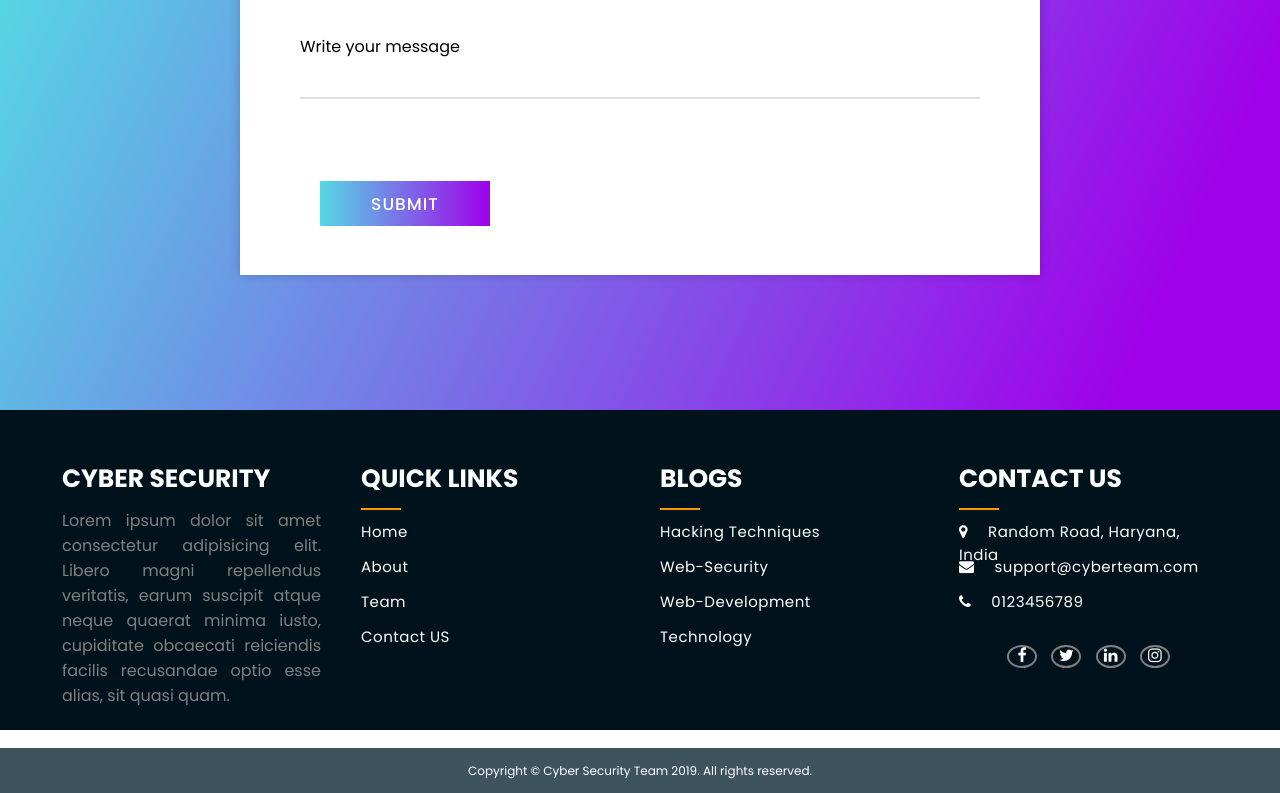
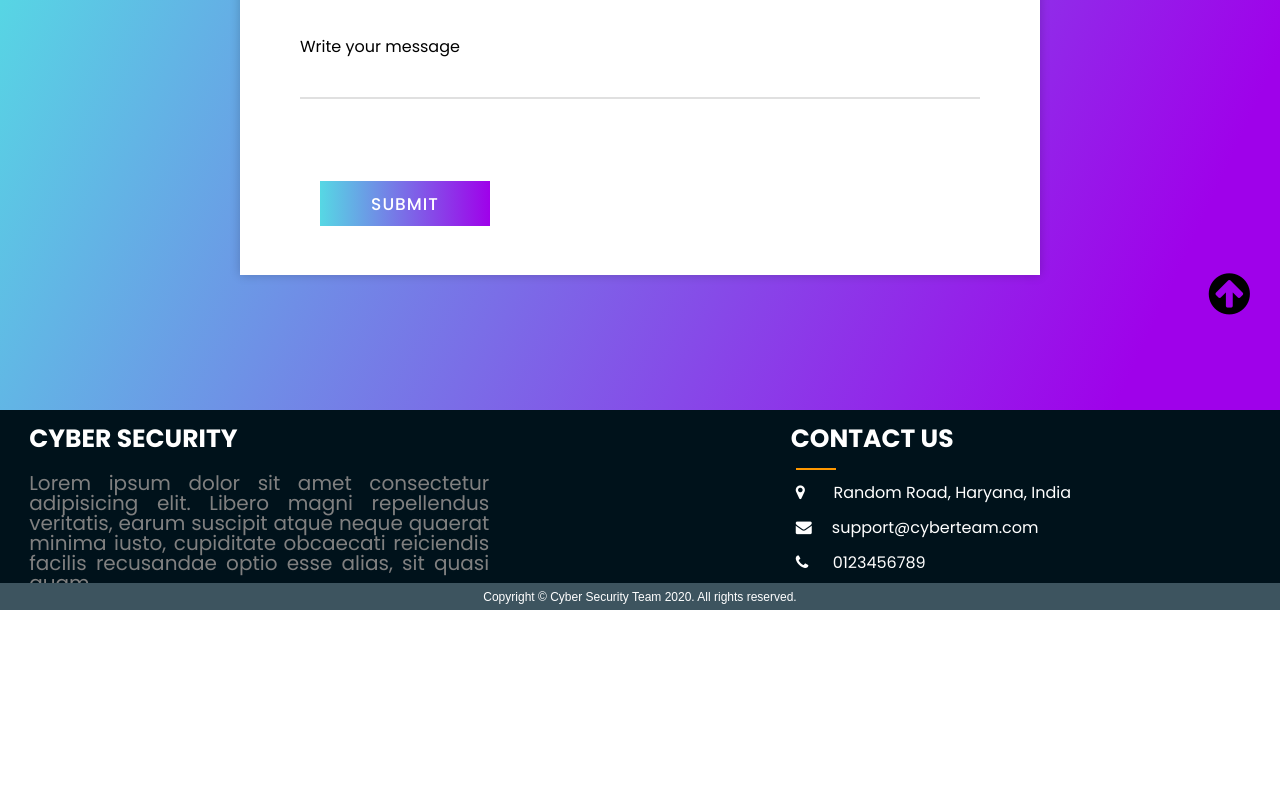
Before and after one commit to Rahul-Dhaka/Webo, a plain HTML site: page Contact.html in a window 1280 px wide. Shown: the part 452-1245 px from the top of the page. After the commit the page ends 1062 px from the top, so only its background shows below. Drawn offline with Linux system fonts and the light colour scheme.

Commit message:
footer redesigned

```diff
--- a/CSS/footer3.css
+++ b/CSS/footer3.css
@@ -2,6 +2,14 @@
   margin: 0;
   padding: 0;
   box-sizing: border-box;
+}
+
+.outer-footer {
+  display: block;
+  position: relative;
+  bottom: 0;
+  width: 100vw;
+  height: 200px;
 }
 
 footer {
@@ -40,19 +48,20 @@ footer .container1 .section1 {
   font-family: sans-serif;
 }
 
-.container1 .section1 h1 {
+footer .container1 .section1 h1 {
   padding: 10px 10px;
   font-size: 25px;
   color: #fff;
   text-transform: uppercase;
 }
 
-.container1 .section1 p {
+footer .container1 .section1 p {
   color: grey;
   padding: 0px 10px;
   font-size: 20px;
   text-align: justify;
   line-height: 20px;
+  margin-top: 5px;
 }
 
 footer .container1 .section2 {
@@ -62,7 +71,7 @@ footer .container1 .section2 {
   font-family: sans-serif;
 }
 
-.container1 .section2 h1 {
+footer .container1 .section2 h1 {
   margin-left: 0px;
   padding: 10px 10px;
   font-size: 25px;
@@ -70,14 +79,26 @@ footer .container1 .section2 {
   text-transform: uppercase;
 }
 
-.container1 .section2 ul {
-  margin-left: 20px;
+footer .section1 .border,
+footer .section2 .border {
+  margin-left: 15px;
+  height: 2px;
+  width: 40px;
+  background: #ff9800;
+}
+
+footer .container1 .section2 ul {
+  margin-left: 5px;
   color: #fff;
   padding: 0px 10px;
   list-style: none;
 }
 
-.container1 .section2 ul li {
+#icon {
+  margin-right: 20px;
+}
+
+footer .container1 .section2 ul li {
   margin: 10px 0px;
   height: 25px;
 }
@@ -85,12 +106,13 @@ footer .container1 .section2 {
 footer .container2 {
   display: flex;
   width: 100%;
-  height: 15%;
+  height: 1rem;
   /* background-color: mediumseagreen; */
   bottom: 0;
   position: absolute;
   justify-content: center;
   align-items: center;
+  text-align: center;
   font-family: sans-serif;
   padding: 13.5px;
   background: #3d545f;
@@ -99,11 +121,23 @@ footer .container2 {
 }
 
 @media screen and (max-width: 1070px) {
+  .outer-footer {
+    height: 500px;
+  }
+
   footer {
-    height: 700px;
+    height: 500px;
   }
   footer .container1 {
     flex-direction: column;
     justify-content: space-around;
+    align-items: center;
+    height: 470px;
+  }
+  footer .container1 .section1,
+  footer .container1 .section2 {
+    display: flex;
+    width: 95%;
+    height: 14rem;
   }
 }
--- a/CSS/homepage.css
+++ b/CSS/homepage.css
@@ -89,3 +89,9 @@ button:hover:after {
   opacity: 1;
   transition: 0.7s;
 }
+
+@media (max-width: 600px) {
+  .content {
+    height: 600px;
+  }
+}
--- a/Contact.html
+++ b/Contact.html
@@ -18,7 +18,7 @@
       rel="stylesheet"
       href="https://fonts.googleapis.com/icon?family=Material+Icons"
     />
-    <link rel="stylesheet" href="./CSS/footer2.css" />
+    <link rel="stylesheet" href="./CSS/footer3.css" />
     <script src="./javascript/navbar.js" defer></script>
     <title>Contact Us</title>
   </head>
@@ -121,10 +121,12 @@
 
     <!--------------   Footer    ---------------->
 
-    <div class="footer">
-      <div class="inner-footer">
-        <div class="footer-items">
+    <div class="outer-footer">
+      <footer>
+        <div class="container1">
+          <div class="section1">
             <h1>Cyber Security</h1>
+            <div class="border"></div>
             <p>
               Lorem ipsum dolor sit amet consectetur adipisicing elit. Libero
               magni repellendus veritatis, earum suscipit atque neque quaerat
@@ -132,70 +134,31 @@
               optio esse alias, sit quasi quam.
             </p>
           </div>
-
-        <div class="footer-items">
-          <h1>Quick Links</h1>
-          <div class="border"></div>
-          <ul>
-            <a href="">
-              <li>Home</li>
-            </a>
-            <a href="">
-              <li>About</li>
-            </a>
-            <a href="">
-              <li>Team</li>
-            </a>
-            <a href="">
-              <li>Contact US</li>
-            </a>
-          </ul>
-        </div>
-
-        <div class="footer-items">
-          <h1>Blogs</h1>
-          <div class="border"></div>
-          <ul>
-            <a href="">
-              <li>Hacking Techniques</li>
-            </a>
-            <a href="">
-              <li>Web-Security</li>
-            </a>
-            <a href="">
-              <li>Web-Development</li>
-            </a>
-            <a href="">
-              <li>Technology</li>
-            </a>
-          </ul>
-        </div>
-
-        <div class="footer-items">
+          <div class="section2">
             <h1>Contact Us</h1>
             <div class="border"></div>
             <ul>
               <li>
-              <i class="fa fa-map-marker" aria-hidden="true"></i>Random Road,
-              Haryana, India
+                <i id="icon" class="fa fa-map-marker" aria-hidden="true"></i>
+                &nbspRandom Road, Haryana, India
               </li>
               <li>
-              <i class="fa fa-envelope" aria-hidden="true"></i
-              >support@cyberteam.com
+                <i id="icon" class="fa fa-envelope" aria-hidden="true"></i>support@cyberteam.com
               </li>
-            <li><i class="fa fa-phone" aria-hidden="true"></i>0123456789</li>
+              <li>
+                <i id="icon" class="fa fa-phone" aria-hidden="true"></i>
+                0123456789
+              </li>
             </ul>
-          <div class="social-media">
-            <a href=""><i class="fa fa-facebook" aria-hidden="true"></i></a>
-            <a href=""><i class="fa fa-twitter" aria-hidden="true"></i></a>
-            <a href=""><i class="fa fa-linkedin" aria-hidden="true"></i></a>
-            <a href=""><i class="fa fa-instagram" aria-hidden="true"></i></a>
+            <div class="move-up" style="position: fixed; bottom: 30px; right: 30px; z-index: 10;">
+              <span><i class="fa fa-arrow-circle-up fa-3x"></i></span>
             </div>
           </div>
         </div>
-      <div class="footer-bottom">
-        Copyright &copy; Cyber Security Team 2019. All rights reserved.
+        <div class="container2">
+          Copyright &copy; Cyber Security Team 2020. All rights reserved.
         </div>
+      </footer>
     </div>
   </body>
 </html>
```
Also changed, not shown: Blogs.html (+22 -39 lines), Team.html (+22 -55 lines), index.html (+9 -24 lines). Lines whose indentation alone changed are shown as unchanged.
